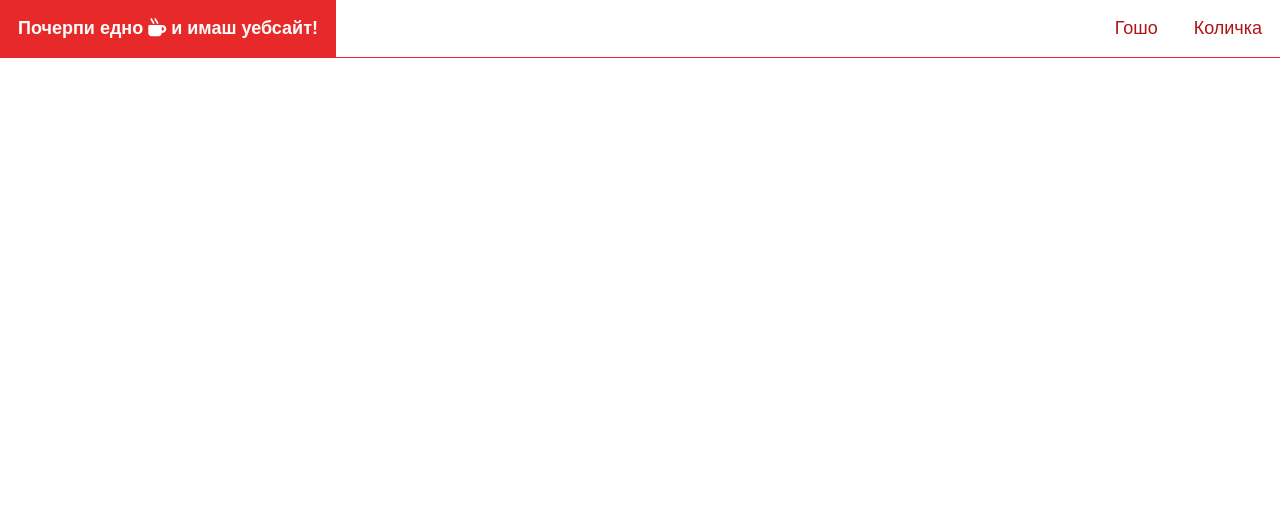
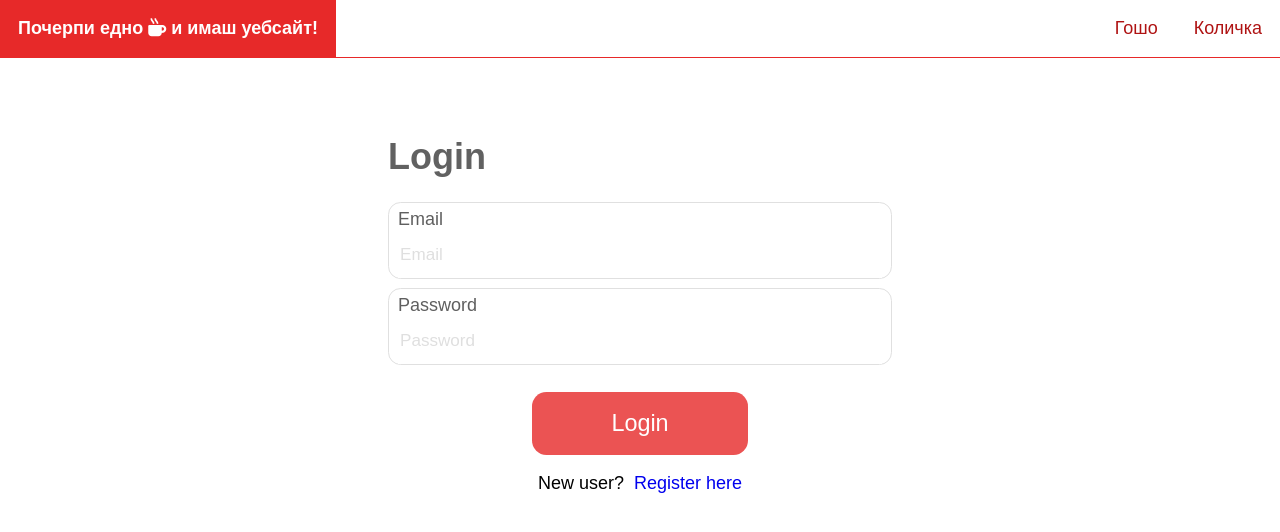
Before and after one commit to NinaNikolova/sitemine-react, a React (Create React App) app in the folder frontend/: page /login in a window 1280 px wide. Shown: the top 532 px of the page. Built offline with nearby package versions, Linux system fonts and the light colour scheme.

Commit message:
added login page

```diff
--- a/frontend/package.json
+++ b/frontend/package.json
@@ -9,6 +9,7 @@
     "axios": "^1.4.0",
     "react": "^18.2.0",
     "react-dom": "^18.2.0",
+    "react-hook-form": "^7.46.1",
     "react-router-dom": "^6.15.0",
     "react-scripts": "5.0.1",
     "react-toastify": "^9.1.3",
--- a/frontend/src/AppRoutes.js
+++ b/frontend/src/AppRoutes.js
@@ -3,6 +3,7 @@ import { Route, Routes } from 'react-router-dom';
 import HomePage from './pages/Home/HomePage';
 import SitePage from './pages/Site/SitePage';
 import CartPage from './pages/Cart/CartPage';
+import LoginPage from './pages/Login/LoginPage';
 
 export default function AppRoutes() {
     return (
@@ -12,6 +13,7 @@ export default function AppRoutes() {
             <Route path="/tag/:tag" element={<HomePage />} />
             <Route path="/site/:id" element={<SitePage />} />
             <Route path="/cart" element={<CartPage />} />
+            <Route path="/login" element={<LoginPage />} />
         </Routes>
     );
 }
--- /dev/null
+++ b/frontend/src/components/Button/Button.js
@@ -0,0 +1,41 @@
+import React from 'react';
+import classes from './button.module.css';
+
+export default function Button({
+    type,
+    text,
+    onClick,
+    color,
+    backgroundColor,
+    fontSize,
+    width,
+    height,
+}) {
+    return (
+        <div className={classes.container}>
+            <button
+                style={{
+                    color,
+                    backgroundColor,
+                    fontSize,
+                    width,
+                    height,
+                }}
+                type={type}
+                onClick={onClick}
+            >
+                {text}
+            </button>
+        </div>
+    );
+}
+
+Button.defaultProps = {
+    type: 'button',
+    text: 'Submit',
+    backgroundColor: '#e72929',
+    color: 'white',
+    fontSize: '1.3rem',
+    width: '12rem',
+    height: '3.5rem',
+};
--- /dev/null
+++ b/frontend/src/components/Button/button.module.css
@@ -0,0 +1,20 @@
+.container {
+    display: flex;
+    justify-content: center;
+    width: 100%;
+  }
+
+  .container button {
+    border: none;
+    outline: none;
+    font-weight: 100;
+    border-radius: 0.8rem;
+    width: 100%;
+    margin: 1rem auto;
+    opacity: 0.8;
+  }
+
+  .container button:hover {
+    cursor: pointer;
+    opacity: 1;
+  }
--- /dev/null
+++ b/frontend/src/components/Input/Input.js
@@ -0,0 +1,38 @@
+import React from 'react';
+import classes from './input.module.css';
+import InputContainer from '../InputContainer/InputContainer';
+
+function Input(
+    { label, type, defaultValue, onChange, onBlur, name, error },
+    ref
+) {
+    const getErrorMessage = () => {
+        if (!error) { return; }
+        if (error.message) { return error.message; }
+        //defaults
+        switch (error.type) {
+            case 'required':
+                return 'Моля, попълнето полето!';
+            case 'minLength':
+                return 'Текстът в полето е много къс';
+            default:
+                return '*';
+        }
+    };
+    return (
+        <InputContainer label={label}>
+            <input
+                defaultValue={defaultValue}
+                className={classes.input}
+                type={type}
+                placeholder={label}
+                ref={ref}
+                name={name}
+                onChange={onChange}
+                onBlur={onBlur}
+            />
+            {error && <div className={classes.error}>{getErrorMessage()}</div>}
+        </InputContainer>
+    );
+}
+export default React.forwardRef(Input);
--- /dev/null
+++ b/frontend/src/components/Input/input.module.css
@@ -0,0 +1,33 @@
+.input {
+    width: 100%;
+    height: 100%;
+    border: none;
+    border-bottom: 0 solid grey;
+    transition: border-width 0.15s ease-out;
+    background-color: white;
+    font-size: 1.1rem;
+    outline: none;
+  }
+
+  .input::placeholder {
+    color: #dfdfdf;
+    font-size: 0.95rem;
+  }
+
+  .input:focus {
+    border-width: 2.9px;
+  }
+
+  .error {
+    display: flex;
+    justify-content: center;
+    align-items: center;
+    position: absolute;
+    top: 0;
+    right: 1rem;
+    height: 100%;
+    width: 12rem;
+    color: red;
+    text-align: center;
+    font-size: 0.95rem;
+  }
--- /dev/null
+++ b/frontend/src/components/InputContainer/InputContainer.js
@@ -0,0 +1,10 @@
+import React from 'react';
+import classes from './inputContainer.module.css';
+export default function InputContainer({ label, bgColor, children }) {
+    return (
+        <div className={classes.container} style={{ backgroundColor: bgColor }}>
+            <label className={classes.label}>{label}</label>
+            <div className={classes.content}>{children}</div>
+        </div>
+    );
+}
--- /dev/null
+++ b/frontend/src/components/InputContainer/inputContainer.module.css
@@ -0,0 +1,21 @@
+.container {
+    position: relative;
+    margin-bottom: 0.5rem;
+    border-radius: 0.7rem;
+    padding-top: 0.3rem;
+    border: 1px solid #e0e0e0;
+  }
+
+  .label {
+    display: inline-block;
+    margin-left: 0.5rem;
+    color: #5f5f5f;
+    font-size: 1rem;
+  }
+
+  .content {
+    padding: 0 0.5rem;
+    height: 2.7rem;
+    display: flex;
+    align-items: center;
+  }
--- /dev/null
+++ b/frontend/src/pages/Login/LoginPage.js
@@ -0,0 +1,74 @@
+import React, { useEffect } from 'react';
+import classes from './loginPage.module.css';
+import { useForm } from 'react-hook-form';
+import { Link, useNavigate, useSearchParams } from 'react-router-dom';
+import { useAuth } from '../../hooks/useAuth';
+import Title from '../../components/Title/Title';
+import Input from '../../components/Input/Input';
+import Button from '../../components/Button/Button';
+export default function LoginPage() {
+    const {
+        handleSubmit,
+        register,
+        formState: { errors },
+    } = useForm();
+
+    const navigate = useNavigate();
+    const { user, login } = useAuth();
+    // give us query params or query string - everything after ?returnUrl
+    const [params] = useSearchParams();
+    const returnUrl = params.get('returnUrl');
+
+    useEffect(() => {
+        if (!user) {
+            return;
+        }
+
+        returnUrl ? navigate(returnUrl) : navigate('/');
+    }, [user]);
+
+    const submit = async ({ email, password }) => {
+        await login(email, password);
+    };
+
+
+    return (
+        <div className={classes.container}>
+            <div className={classes.details}>
+                <Title title="Login" />
+                <form onSubmit={handleSubmit(submit)} noValidate>
+                    <Input
+                        type="email"
+                        label="Email"
+                        {...register('email', {
+                            required: true,
+                            pattern: {
+                                value: /^[\w-.]+@([\w-]+\.)+[\w-]{2,63}$/i,
+                                message: 'Email не  е валиден!',
+                            },
+                        })}
+                        error={errors.email}
+                    />
+
+                    <Input
+                        type="password"
+                        label="Password"
+                        {...register('password', {
+                            required: true,
+                        })}
+                        error={errors.password}
+                    />
+
+                    <Button type="submit" text="Login" />
+
+                    <div className={classes.register}>
+                        New user? &nbsp;
+                        <Link to={`/register${returnUrl ? '?returnUrl=' + returnUrl : ''}`}>
+                            Register here
+                        </Link>
+                    </div>
+                </form>
+            </div>
+        </div>
+    );
+}
--- /dev/null
+++ b/frontend/src/pages/Login/loginPage.module.css
@@ -0,0 +1,23 @@
+.container {
+    display: flex;
+    justify-content: center;
+    align-items: center;
+    height: 100%;
+    margin-top: 3rem;
+  }
+
+  .details {
+    width: 28rem;
+  }
+
+  .details form {
+    display: flex;
+    flex-direction: column;
+    justify-content: center;
+  }
+
+  .register {
+    display: flex;
+    justify-content: center;
+    align-items: center;
+  }
```
Also changed, not shown: 1 other file (tests, documents, lock files or other folders).
